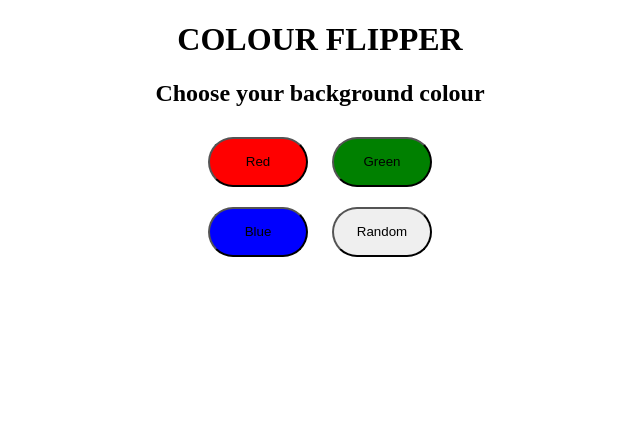
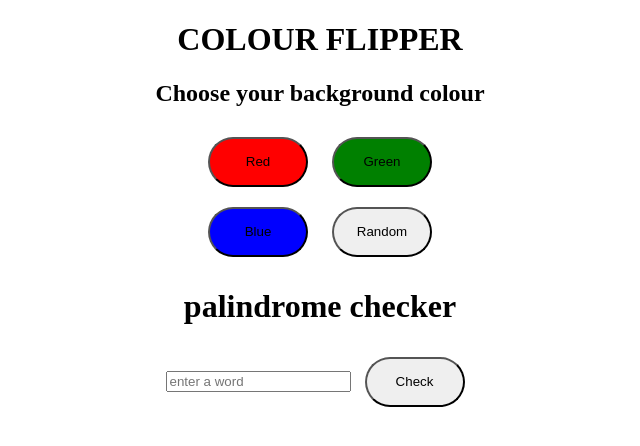
Before and after one commit to ShreyaN15/ME-tasks-2-js-projects, a plain HTML site: page index.html in a window 1280 px wide. Shown: the whole page, without its empty margins (320-960 px from the left). Drawn offline with Linux system fonts and the light colour scheme.

Commit message:
Update index.html

```diff
--- a/index.html
+++ b/index.html
@@ -10,7 +10,7 @@
 
 <body>
 
-  <script src="index.js"></script>
+
   <h1>COLOUR FLIPPER</h1>
   <h2>Choose your background colour</h2>
 
@@ -18,6 +18,10 @@
   <button id="green" onclick="setcolour('green')">Green</button><br>
   <button id="blue" onclick="setcolour('blue')">Blue</button>
   <button onclick="randcolour()">Random</button>
+ <h1>palindrome checker</h1>
+  <input id="input"  type="text" placeholder="enter a word"/>
+  <button onclick="check()">Check</button>
+   <script src="index.js"></script>
 
 </body>
 
```
